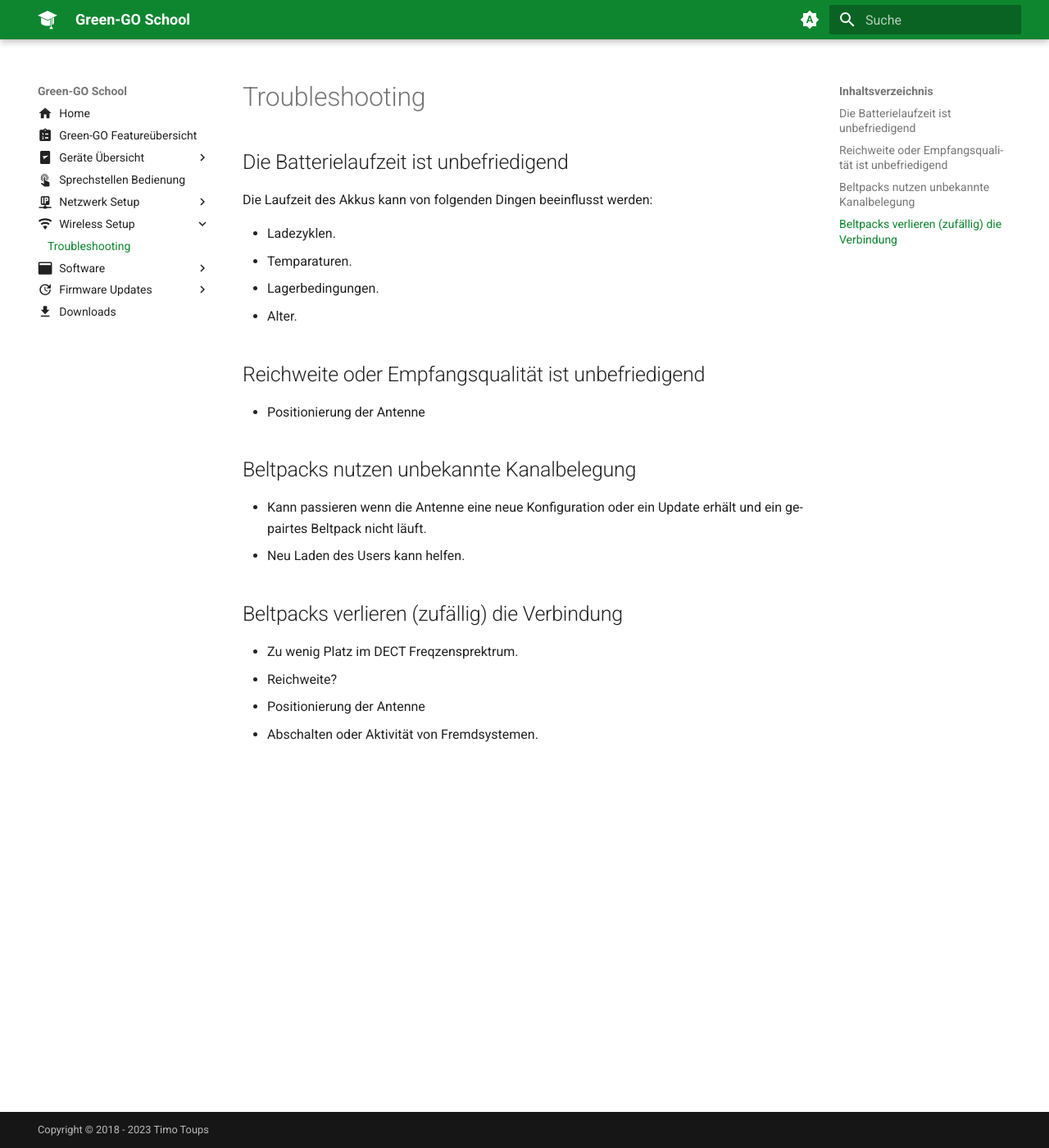
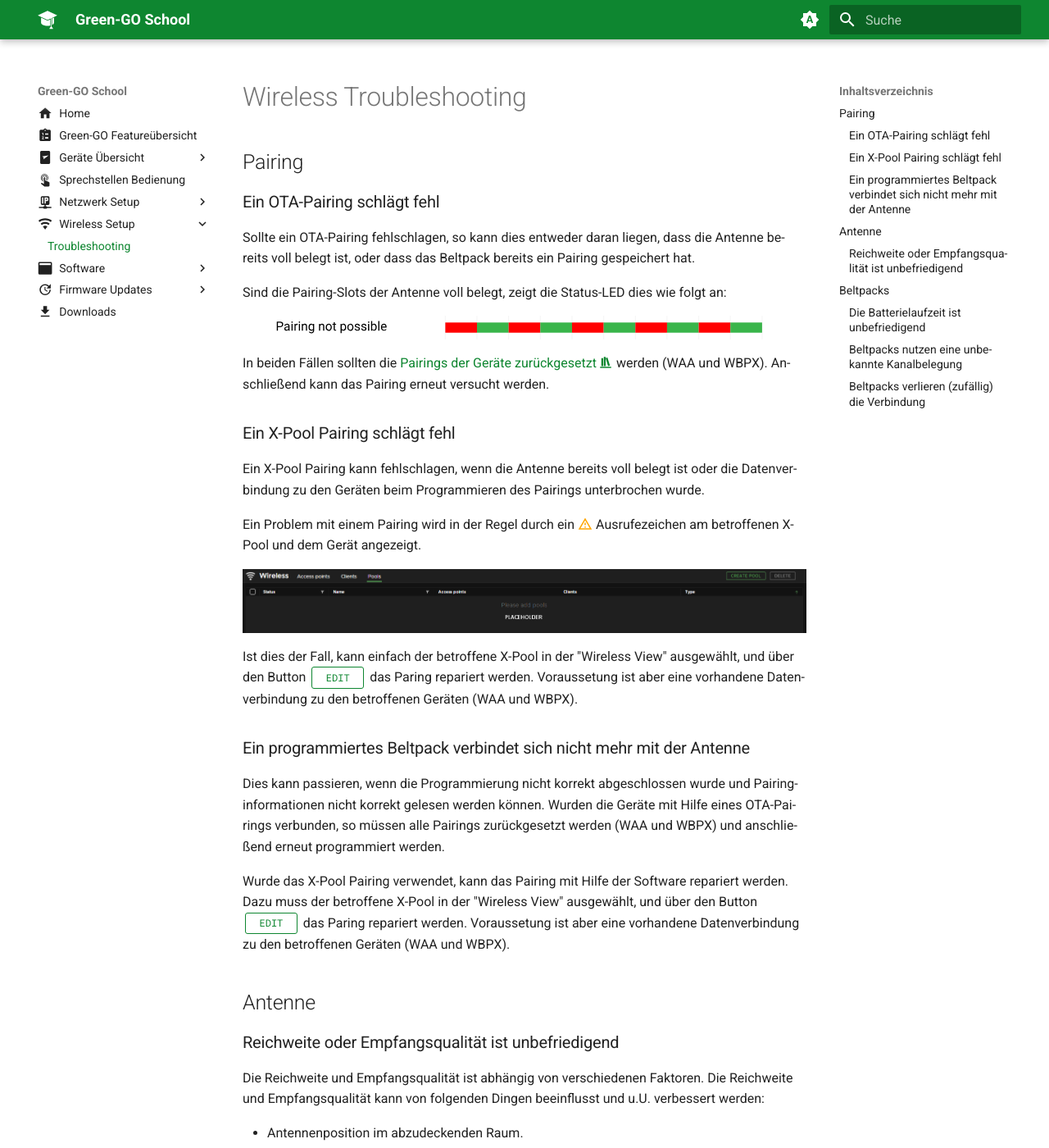
Before and after one commit to lampensau/green-go-school, an MkDocs documentation site: the page built from docs/wireless/troubleshoot.md, in a window 1280 px wide and 1400 px high. Shown: the whole window at 82% size. Built offline with MkDocs 1.6.1 and Material for MkDocs 9.7.7, drawn with Linux system fonts in a browser that asks for light colours; plug-ins that fetch from the network failed and are left out; some of the changed text lies outside the part shown.

Commit message:
more content

```diff
--- a/docs/wireless/troubleshoot.md
+++ b/docs/wireless/troubleshoot.md
@@ -1,25 +1,72 @@
-## Die Batterielaufzeit ist unbefriedigend
+# Wireless Troubleshooting
+
+## Pairing
+
+### Ein OTA-Pairing schlägt fehl
+
+Sollte ein OTA-Pairing fehlschlagen, so kann dies entweder daran liegen, dass die Antenne bereits voll belegt ist, oder dass das Beltpack bereits ein Pairing gespeichert hat.
+
+Sind die Pairing-Slots der Antenne voll belegt, zeigt die Status-LED dies wie folgt an:
+
+![WAA: Voller Pairing-Speicher](../assets/images/waa-led-pairing-full.svg){.img-center .width-90}
+
+In beiden Fällen sollten die [Pairings der Geräte zurückgesetzt](https://manual.greengoconnect.com/en/guides/wirelessx/#device-preparations) werden (WAA und WBPX). Anschließend kann das Pairing erneut versucht werden.
+
+### Ein X-Pool Pairing schlägt fehl
+
+Ein X-Pool Pairing kann fehlschlagen, wenn die Antenne bereits voll belegt ist oder die Datenverbindung zu den Geräten beim Programmieren des Pairings unterbrochen wurde.
+
+Ein Problem mit einem Pairing wird in der Regel durch ein :material-alert-outline:{style="color:orange"} Ausrufezeichen am betroffenen X-Pool und dem Gerät angezeigt.
+
+![Alt text](../assets/images/software-xpool-problem.png){.img-center}
+
+Ist dies der Fall, kann einfach der betroffene X-Pool in der "Wireless View" ausgewählt, und über den Button <span class="button-outline">edit</span> das Paring repariert werden. Voraussetung ist aber eine vorhandene Datenverbindung zu den betroffenen Geräten (WAA und WBPX).
+
+### Ein programmiertes Beltpack verbindet sich nicht mehr mit der Antenne
+
+Dies kann passieren, wenn die Programmierung nicht korrekt abgeschlossen wurde und Pairinginformationen nicht korrekt gelesen werden können. Wurden die Geräte mit Hilfe eines OTA-Pairings verbunden, so müssen alle Pairings zurückgesetzt werden (WAA und WBPX) und anschließend erneut programmiert werden.
+
+Wurde das X-Pool Pairing verwendet, kann das Pairing mit Hilfe der Software repariert werden. Dazu muss der betroffene X-Pool in der "Wireless View" ausgewählt, und über den Button <span class="button-outline">edit</span> das Paring repariert werden. Voraussetung ist aber eine vorhandene Datenverbindung zu den betroffenen Geräten (WAA und WBPX).
+
+## Antenne
+
+### Reichweite oder Empfangsqualität ist unbefriedigend
+
+Die Reichweite und Empfangsqualität ist abhängig von verschiedenen Faktoren. Die Reichweite und Empfangsqualität kann von folgenden Dingen beeinflusst und u.U. verbessert werden:
+
+- Antennenposition im abzudeckenden Raum.
+- Antennenorientierung (Netzwerkanschluss muss nach oben oder unten zeigen).
+- Aktivität von Fremdsystemen im oder an den Grenzen des genutzten Frequenbereichs (EU: `1880 - 1900 MHz`).
+- Elektromagnetische Störquellen in der Nähe der Geräte (WAA, WBPX).
+- Selbst auslöschende Reflektionen von Wänden, Decken, Böden, etc.
+
+## Beltpacks
+
+### Die Batterielaufzeit ist unbefriedigend
 
 Die Laufzeit des Akkus kann von folgenden Dingen beeinflusst werden:
 
-- Ladezyklen.
-- Temparaturen.
-- Lagerbedingungen.
-- Alter.
+- Die Anzahl der Ladezyklen hat einen Einfluss auf die Kapazität des Akkus.
+- Die Temparatur des Akkus sollte 45°C nicht überschreiten.
+- Lagerbedingungen. Der Akku sollte kühl und für längere Perioden bei 50% Ladestand gelagert werden.
+- Das Alter des Akkus hat einen Einfluss auf die Kapazität des Akkus.
 
-## Reichweite oder Empfangsqualität ist unbefriedigend
+### Beltpacks nutzen eine unbekannte Kanalbelegung
 
-- Positionierung der Antenne
+Dies ist ein bekanntes Problem welches auftreten kann, wenn die mit einer Antenne verbundenen Beltpacks zum Zeitpunkt der Konfigurationsänderung oder dem Adoptieren nicht eingeschaltet sind.
 
-## Beltpacks nutzen unbekannte Kanalbelegung
+In diesem Fall kann es passieren, dass die Antenne die Konfigurationsänderung nicht an die Beltpacks übermitteln kann und die Beltpacks nach dem Enschalten die alte Konfiguration nutzen.
 
-- Kann passieren wenn die Antenne eine neue Konfiguration oder ein Update erhält und ein gepairtes Beltpack nicht läuft.
-- Neu Laden des Users kann helfen.
+<div class="annotate" markdown>
+Das Problem kann in der Regel durch ein erneutes Laden des Users behoben werden. (1)
 
-## Beltpacks verlieren (zufällig) die Verbindung
+Dieser Schritt sollte das Beltpack dazu bringen, die aktuelle Konfiguraiton der Antenne zu laden und den lokalen Cache zu überschreiben.
+</div>
 
-- Zu wenig Platz im DECT Freqzensprektrum.
-- Reichweite?
+1. **Setup Menü Wegweiser:**<br><kbd>Setup Menü</kbd> --> <kbd>User</kbd> --> <kbd>Select User</kbd> --> <kbd>User Name</kbd>
 
-- Positionierung der Antenne
-- Abschalten oder Aktivität von Fremdsystemen.
+### Beltpacks verlieren (zufällig) die Verbindung
+
+Dies kann vorkommen, wenn das Beltpack beim Wechsel des Frequenzkanals nicht ausreichend Platz für eine Verbindung im Frequenzband finden kann. Dies wird meist durch eine zu hohe Nutzung durch DECT-Fremdsystemen oder eine zu hohe Anzahl an Beltpacks verursacht.
+
+Abhilfe kann hier durch eine Reduzierung der Anzahl an Beltpacks oder eine Reduzierung der Anzahl an DECT-Fremdsystemen geschaffen werden.
```
Also changed, not shown: docs/software/index.md (+3 -1 lines), docs/software/user.md (+29 -13 lines), docs/wireless/index.md (+17 -1 lines), docs/assets/images/software-xpool-problem.png (added), docs/assets/images/waa-led-pairing-full.svg (added), docs/assets/images/waa-led-pairing-slots.svg (added).
